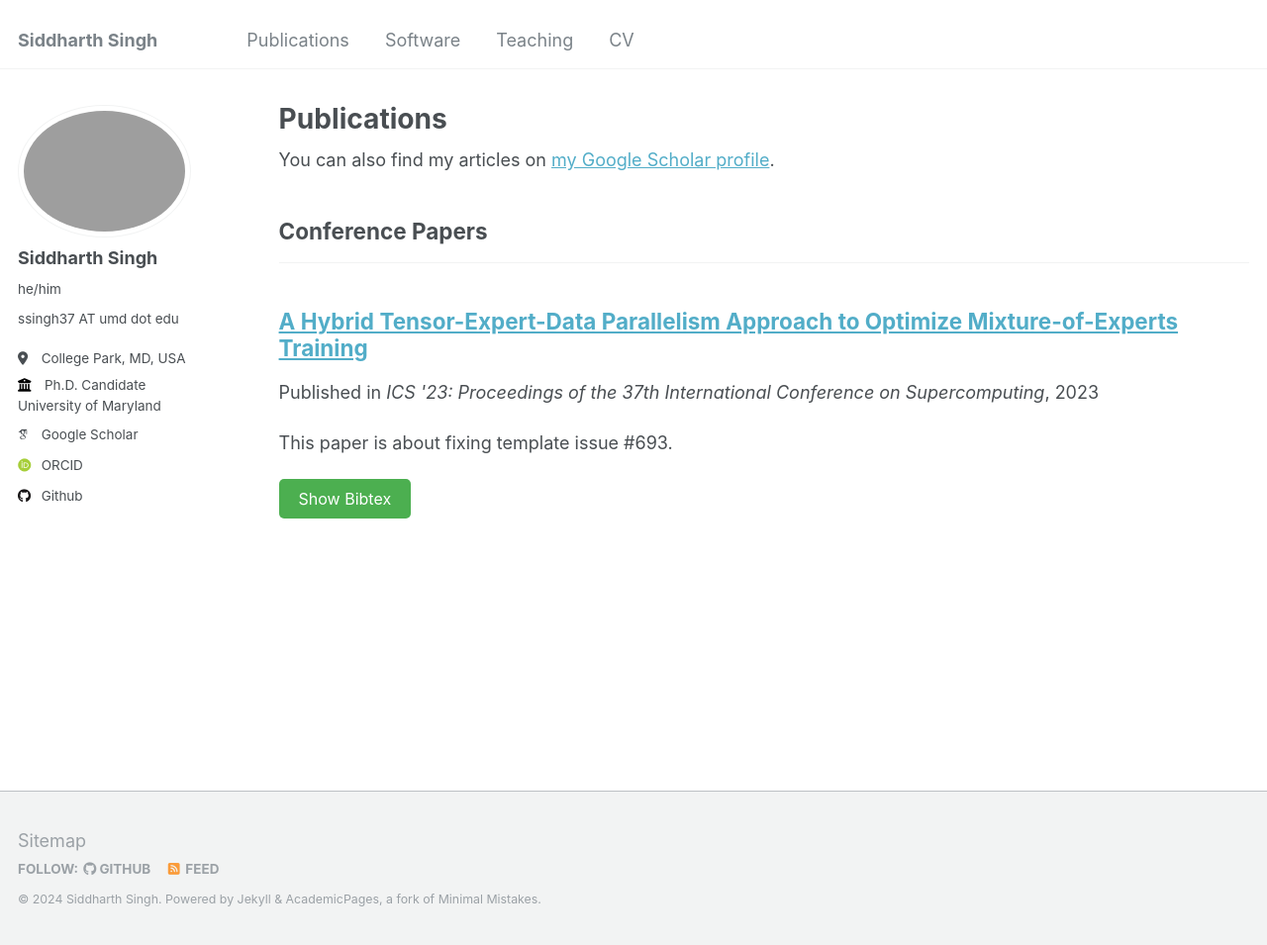
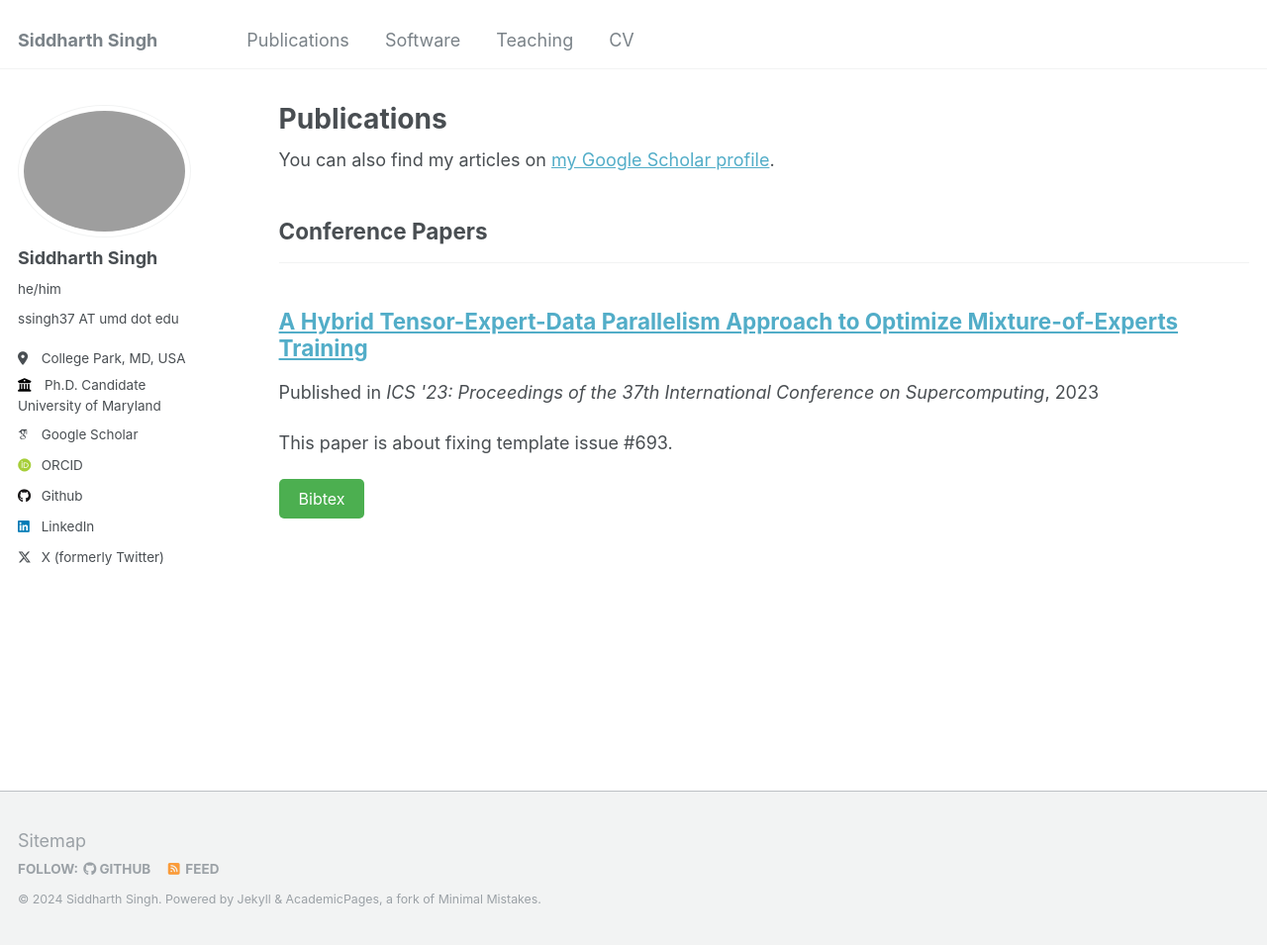
Before and after one commit to siddharth9820/siddharth9820.github.io, a Jekyll site: the page built from _pages/publications.html, in a window 1280 px wide and 955 px high. Shown: the whole window at 99% size. Built offline with Jekyll 4.4.1, drawn with Linux system fonts in a browser that asks for light colours; some web fonts are replaced.

Commit message:
add linkedin and twitter

```diff
--- a/_config.yml
+++ b/_config.yml
@@ -37,8 +37,8 @@ author:
   github           : "siddharth9820/"
 
   # Social media
-  linkedin         : # siddharth-singh-a7232a114
-  twitter          : #
+  linkedin         : siddharth-singh-a7232a114
+  twitter          : siddharth_3773
 
 # Publication Category - The following the list of publication categories and their headings
 publication_category:
--- a/_includes/archive-single.html
+++ b/_includes/archive-single.html
@@ -18,10 +18,10 @@
     var button = event.target;
     if (citation.style.display === "none") {
       citation.style.display = "block";
-      button.innerText = "Hide Bibtex";
+      button.innerText = "Bibtex";
     } else {
       citation.style.display = "none";
-      button.innerText = "Show Bibtex";
+      button.innerText = "Bibtex";
     }
   }
 </script>
@@ -85,7 +85,7 @@
     {% endif %} -->
     {% if post.citation %}
     <p>
-      <button onclick="toggleCitation()" style="padding: 10px 20px; background-color: #4CAF50; color: white; border: none; border-radius: 5px; font-size: 16px; cursor: pointer; transition: background-color 0.3s;">Show Bibtex</button>
+      <button onclick="toggleCitation()" style="padding: 10px 20px; background-color: #4CAF50; color: white; border: none; border-radius: 5px; font-size: 16px; cursor: pointer; transition: background-color 0.3s;">Bibtex</button>
     </p>
     <pre id="citation" style="display:none; background-color: #f4f4f9; border-left: 4px solid #4CAF50; padding: 20px; white-space: pre-wrap; word-wrap: break-word; font-family: 'Courier New', Courier, monospace; color: #333; line-height: 1.5; font-size: 14px; border-radius: 5px; box-shadow: 0 4px 8px rgba(0, 0, 0, 0.1);">{{ post.citation }}</pre>
     {% endif %}
```
